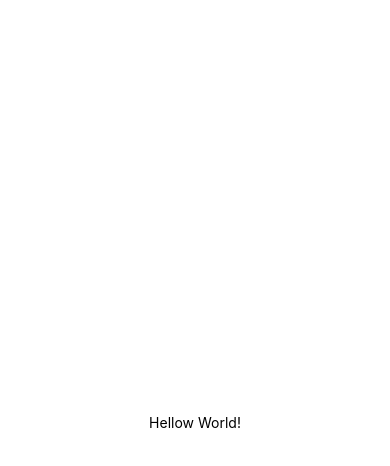
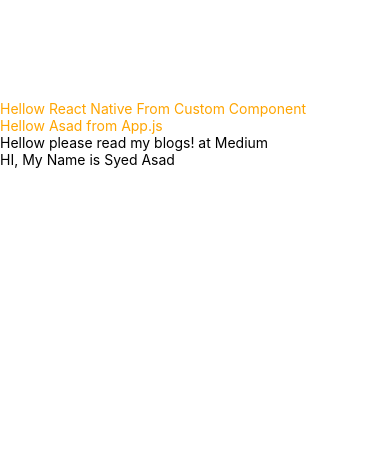
Before and after one commit to AsadHashmy/reactNativePractice, a React Native app: screen / in a window 390 px wide. Shown: the top 466 px of the page. Built offline with nearby package versions, Linux system fonts and the light colour scheme.

Commit message:
task till 36 done

```diff
--- a/App.js
+++ b/App.js
@@ -1,20 +1,25 @@
-import { StatusBar } from "expo-status-bar";
-import { StyleSheet, Text, View } from "react-native";
-
-export default function App() {
+import React from "react";
+import { Text, StyleSheet, View } from "react-native";
+import CustomComponent from "./src/screens/CustomComponents";
+const App = () => {
+  const myVar = "Asad";
+  const myElement = <Text>Hellow please read my blogs! at Medium</Text>;
+  const getFullName = (firstName, secondName) => {
+    return `My Name is ${firstName} ${secondName}`;
+  };
   return (
-    <View style={styles.container}>
-      <Text>Hellow World!</Text>
-      <StatusBar style="auto" />
+    <View>
+      <CustomComponent />
+      <Text style={styles.textStyle}>Hellow {myVar} from App.js</Text>
+      {myElement}
+      <Text>HI, {getFullName("Syed", "Asad")}</Text>
     </View>
   );
-}
+};
 
 const styles = StyleSheet.create({
-  container: {
-    flex: 1,
-    backgroundColor: "#fff",
-    alignItems: "center",
-    justifyContent: "center",
+  textStyle: {
+    color: "orange",
   },
 });
+export default App;
--- /dev/null
+++ b/src/screens/CustomComponents.js
@@ -0,0 +1,18 @@
+import React from "react";
+import { Text, StyleSheet } from "react-native";
+
+const CustomComponent = () => {
+  return (
+    <Text style={styles.textStyle}>
+      Hellow React Native From Custom Component
+    </Text>
+  );
+};
+
+const styles = StyleSheet.create({
+  textStyle: {
+    color: "orange",
+    marginTop: 100,
+  },
+});
+export default CustomComponent;
```
